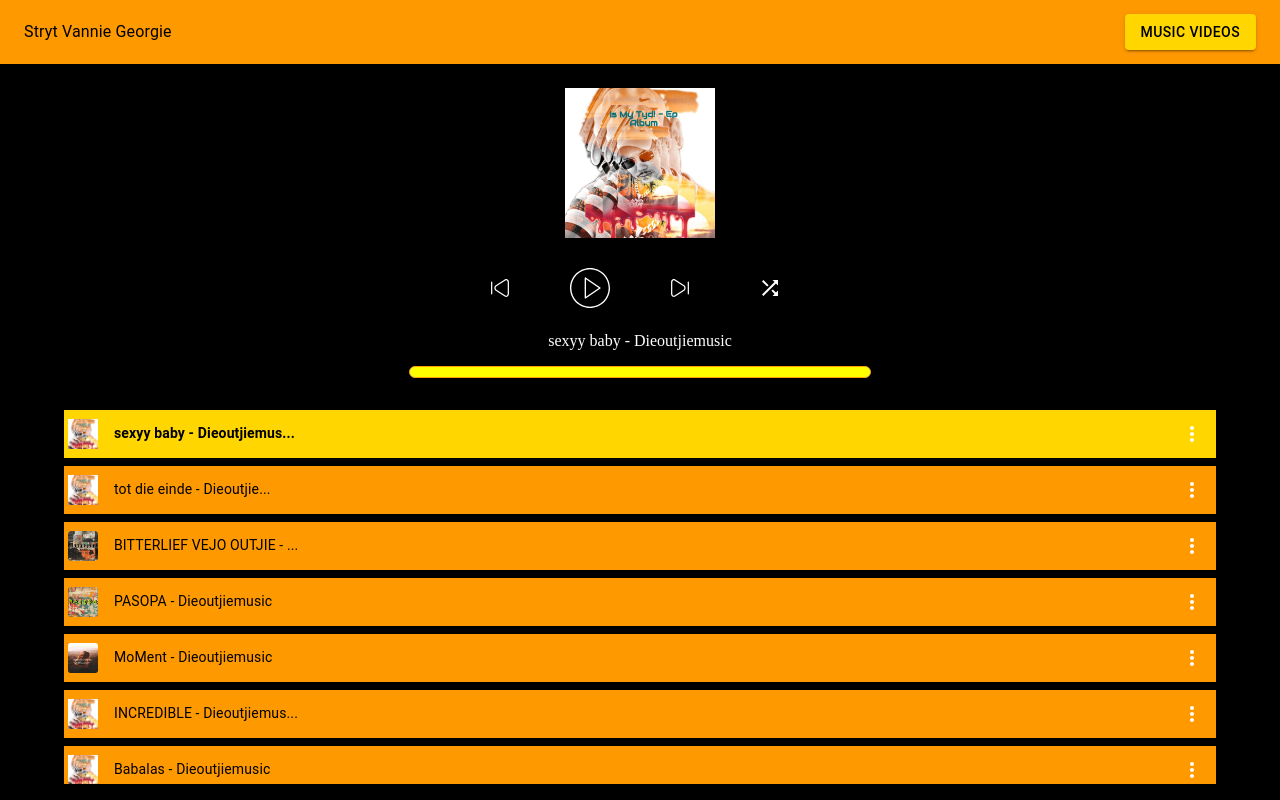
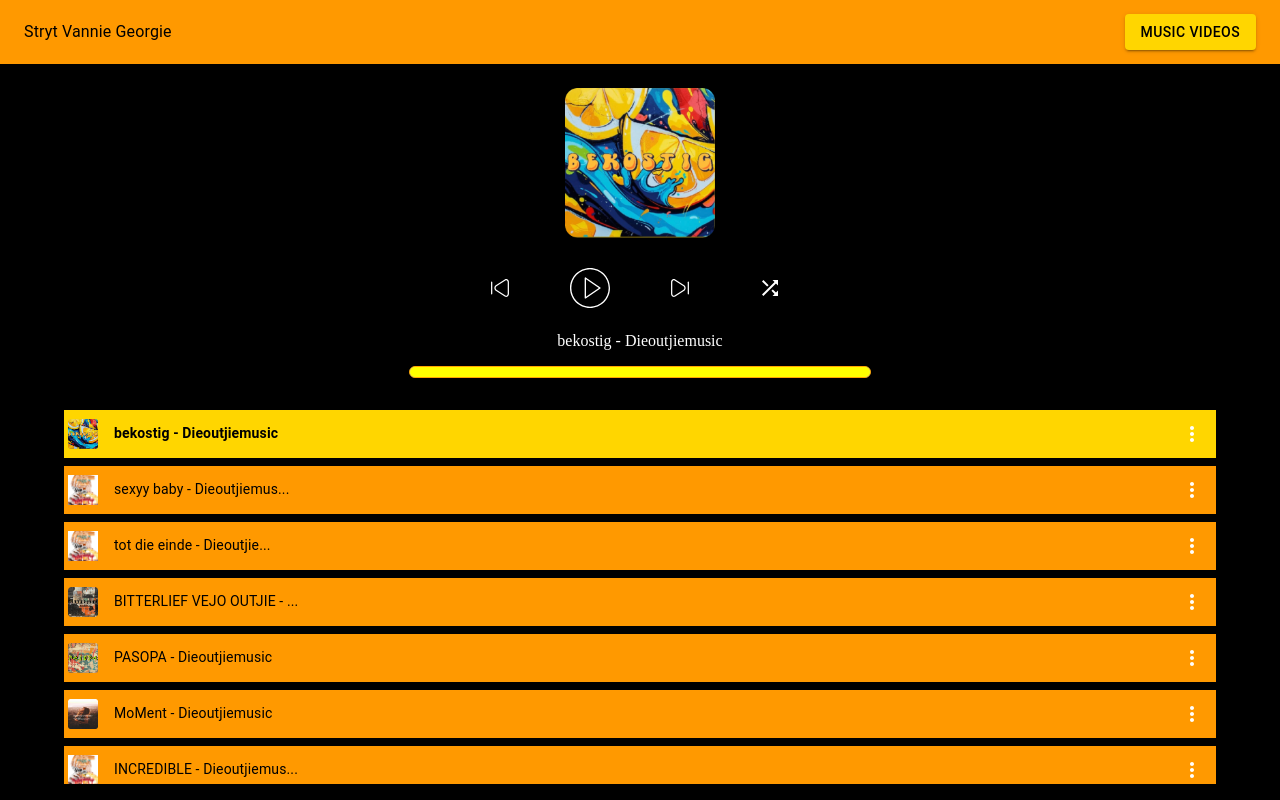
Before and after one commit to jurie24102/dieoutjiemuisic, a Next.js app: page / in a window 1280 px wide. Built offline with nearby package versions, Linux system fonts and the light colour scheme.

Commit message:
new song

```diff
--- a/src/data/songs.js
+++ b/src/data/songs.js
@@ -1,4 +1,9 @@
 const songs = [
+    {
+      url: '/songs/bekostig.mp3',
+      title: 'bekostig - Dieoutjiemusic',
+      cover: '/bekostig.png',
+    },
     {
       url: '/songs/sexyy-baby.mp3',
       title: 'sexyy baby - Dieoutjiemusic',
```
Also changed, not shown: public/bekostig.png (added), 1 other file (tests, documents, lock files or other folders).
